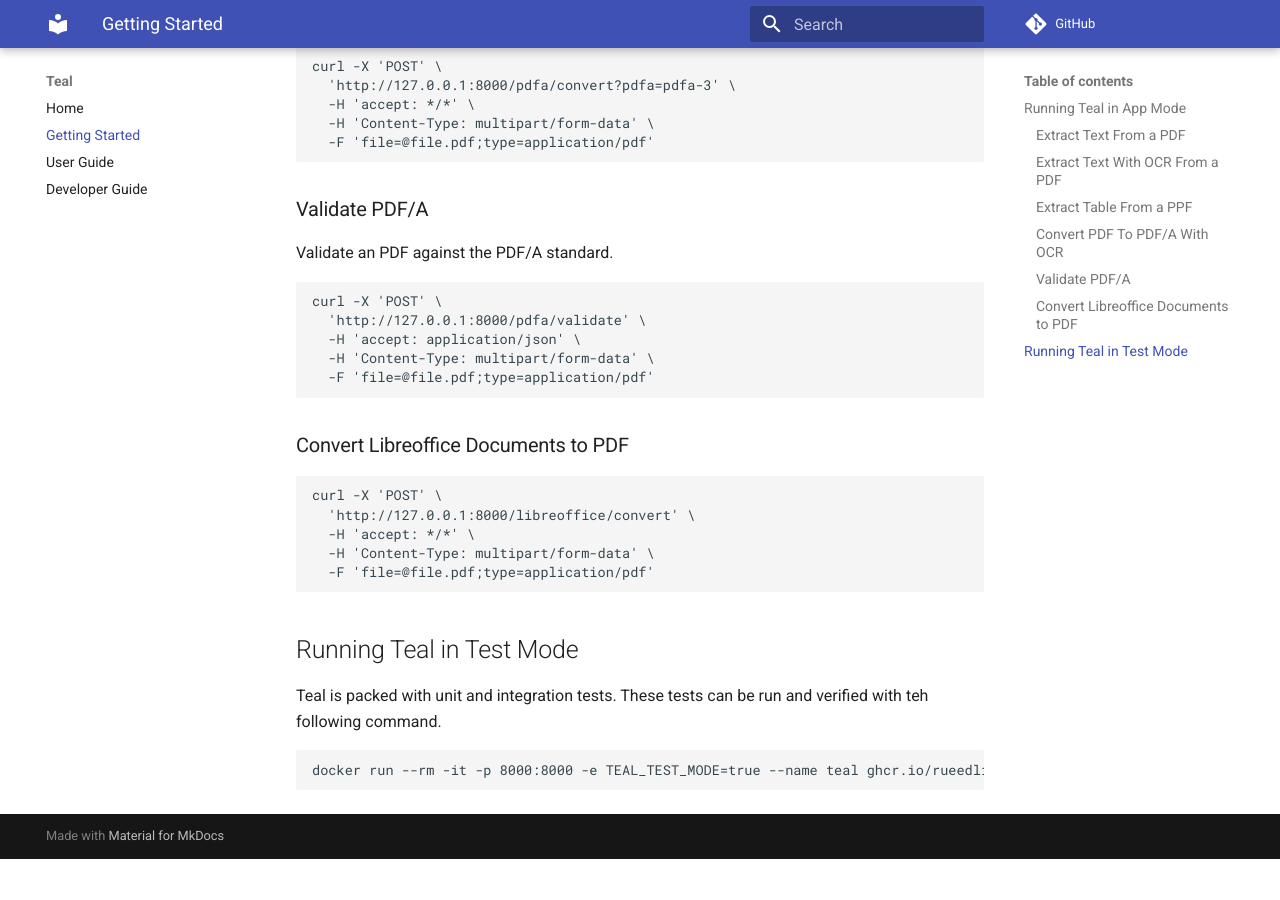
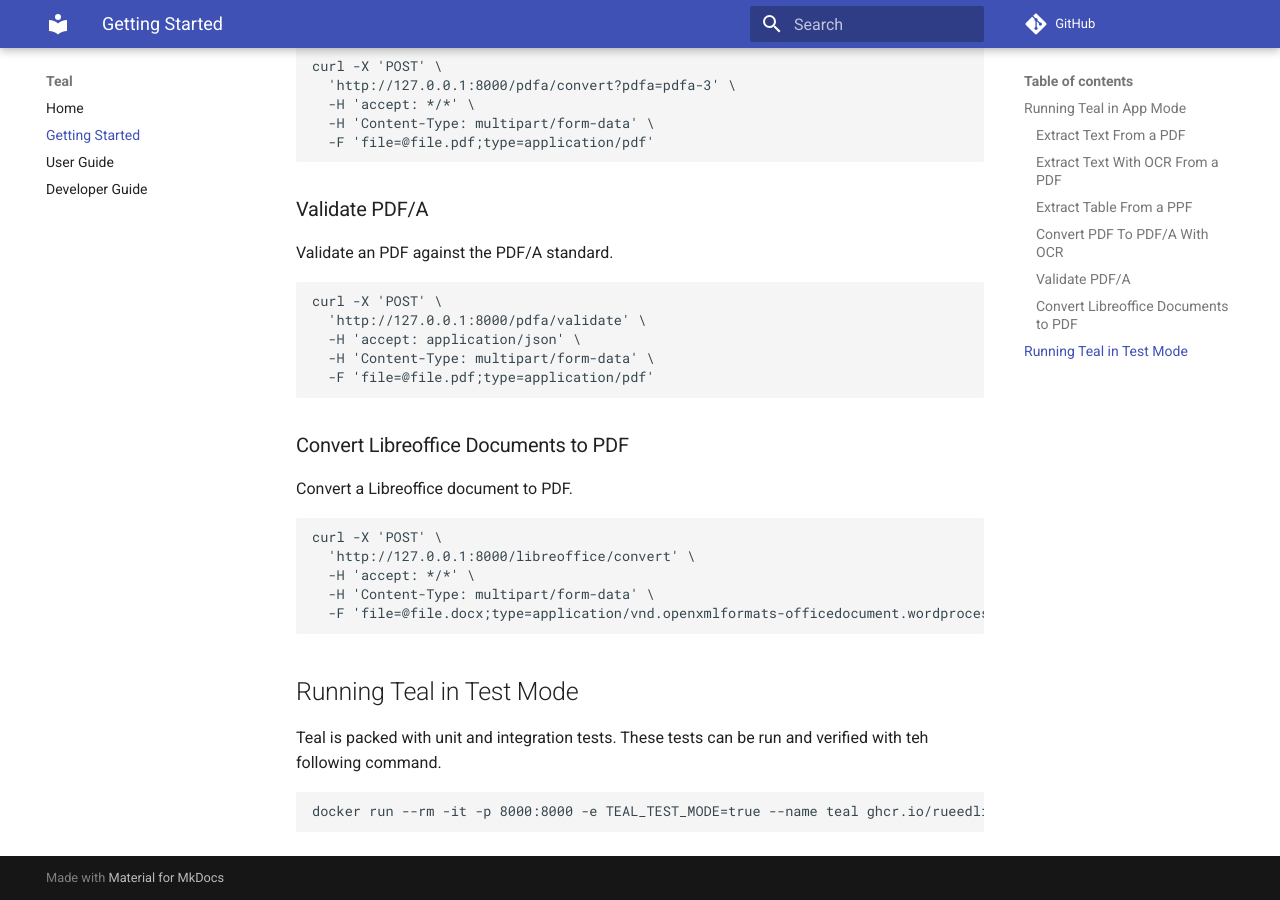
Before and after one commit to rueedlinger/teal, an MkDocs documentation site: the page built from docs/getting_started.md, in a window 1280 px wide and 900 px high, scrolled down 1915 px. Built offline with MkDocs 1.6.1 and Material for MkDocs 9.7.7, drawn with Linux system fonts in a browser that asks for light colours; comment, search, counter and statistics services are not loaded; before the commit the page ends 2774 px from its top, so only the background shows below that.

Commit message:
feat: updated doc

````diff
--- a/docs/getting_started.md
+++ b/docs/getting_started.md
@@ -112,12 +112,14 @@ curl -X 'POST' \
 
 ### Convert Libreoffice Documents to PDF
 
+Convert a Libreoffice document to PDF.
+
 ```bash
 curl -X 'POST' \
   'http://127.0.0.1:8000/libreoffice/convert' \
   -H 'accept: */*' \
   -H 'Content-Type: multipart/form-data' \
-  -F 'file=@file.pdf;type=application/pdf'
+  -F 'file=@file.docx;type=application/vnd.openxmlformats-officedocument.wordprocessingml.document'
 ```
 
 ## Running Teal in Test Mode
````
